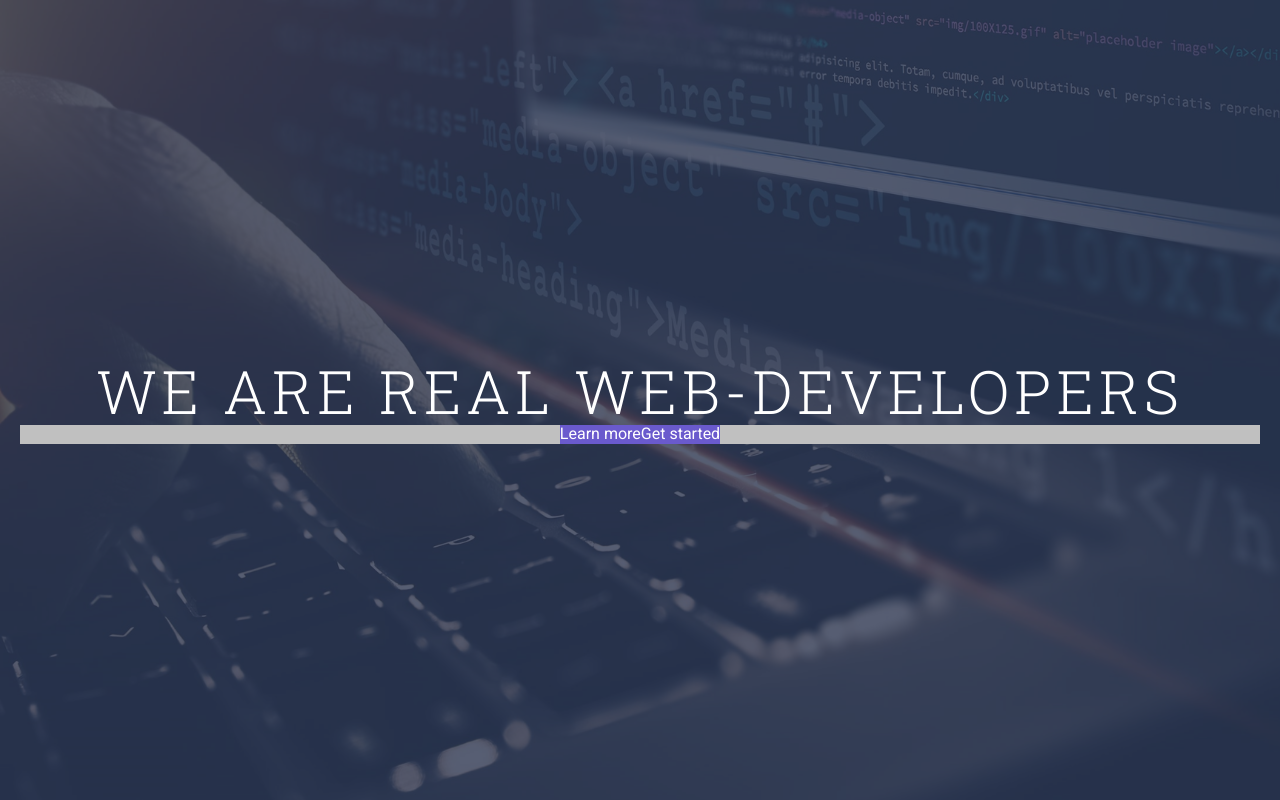
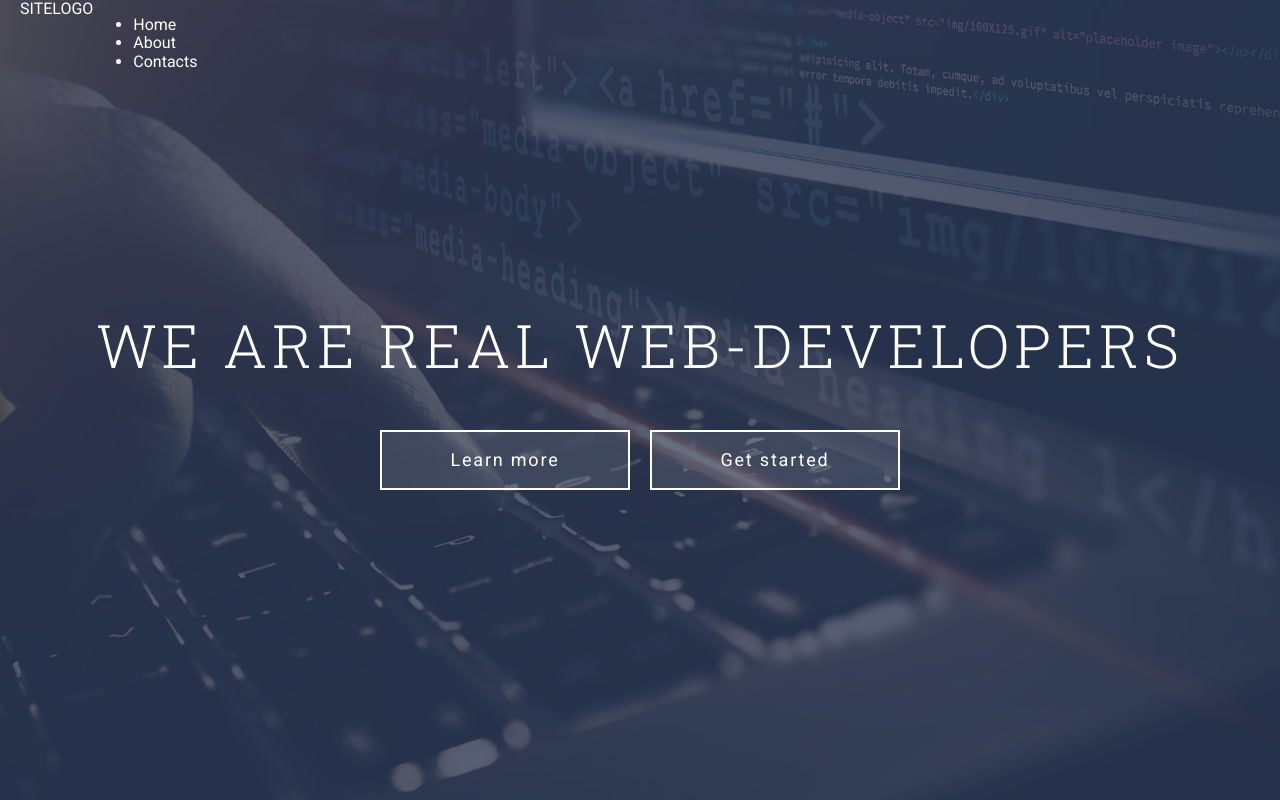
Before and after one commit to AlexandrLoboyko/grid-template-init-project, a website: page index.html in a window 1280 px wide. Drawn offline with Linux system fonts and the light colour scheme.

Commit message:
Работа Header menu

```diff
--- a/assets/css/style.css
+++ b/assets/css/style.css
@@ -24,7 +24,17 @@ a {
   color: #ffffff;
 }
 .btn {
-  background-color: slateblue;
+  min-width: 250px;
+  height: 60px;
+  font-size: 1.125rem;
+  letter-spacing: 0.1em;
+  border: 2px solid #ffffff;
+  background-color: rgba(255, 255, 255, 0.1);
+  padding-left: 1em;
+  padding-right: 1em;
+  display: flex;
+  justify-content: center;
+  align-items: center;
 }
 
 /* HEADER */
@@ -45,7 +55,8 @@ a {
   z-index: 1;
 }
 
-.header-content__container {
+.header-content__container,
+.header-menu__container {
   max-width: 1340px;
   margin: 0 auto;
   padding-left: 20px;
@@ -53,22 +64,44 @@ a {
 }
 
 .header-content__title {
-  margin: 0;
+  margin: 0 0 51px;
 }
 
 .header-content__actions {
-  background-color: silver;
   display: flex;
   justify-content: center;
+  gap: 20px;
 }
 
 .header-menu {
   position: absolute;
-  height: 10px;
-  z-index: 1;
-  background-color: seagreen;
+  z-index: 2;
   top: 0;
   left: 0;
+  right: 0;
+}
+
+.header-menu__container {
+  display: flex;
+}
+
+.header-logo {
+}
+.header-logo__link {
+}
+.header-logo__accent {
+}
+
+.header-navbar {
+}
+.header-navbar__btn {
+  display: none;
+}
+.header-navbar__list {
+}
+.header-navbar__item {
+}
+.header-navbar__link {
 }
 
 .header-overlay {
--- a/index.html
+++ b/index.html
@@ -22,12 +22,38 @@
         <div class="header-content__container">
           <h1 class="header-content__title">WE ARE REAL WEB-DEVELOPERS</h1>
           <div class="header-content__actions">
-            <a class="btn" href="">Learn more</a>
-            <a class="btn" href="">Get started</a>
+            <a class="btn" href="#">Learn more</a>
+            <a class="btn" href="#">Get started</a>
           </div>
         </div>
       </div>
-      <div class="header-menu"></div>
+      <div class="header-menu">
+        <div class="header-menu__container">
+          <div class="header-logo">
+            <a class="header-logo__link" href="#">
+              <span class="header-logo__accent">SITE</span>LOGO
+            </a>
+          </div>
+          <div class="header-navbar">
+            <div class="header-navbar__btn">
+              <span class="header-navbar__btn-row"></span>
+              <span class="header-navbar__btn-row"></span>
+              <span class="header-navbar__btn-row"></span>
+            </div>
+            <ul class="header-navbar__list">
+              <li class="header-navbar__item">
+                <a class="header-navbar__link" href="#">Home</a>
+              </li>
+              <li class="header-navbar__item">
+                <a class="header-navbar__link" href="#">About</a>
+              </li>
+              <li class="header-navbar__item">
+                <a class="header-navbar__link" href="#">Contacts</a>
+              </li>
+            </ul>
+          </div>
+        </div>
+      </div>
       <div class="header-overlay"></div>
     </header>
     <!-- Код пишем здесь -->
```
